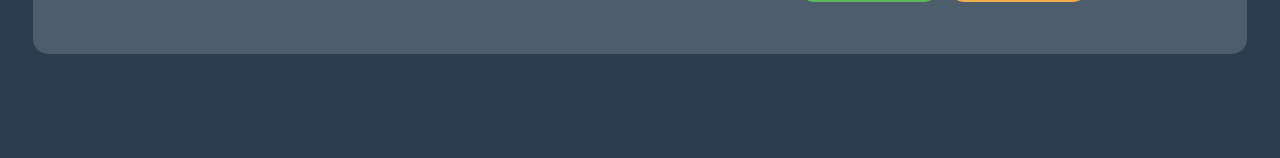
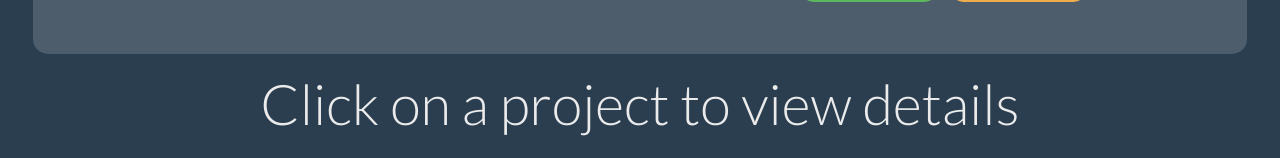
Before and after one commit to jdmarty/MyReactPortfolio, a React (Create React App) app: page /portfolio in a window 1280 px wide. Shown: the part 1725-1883 px from the top of the page. Before the commit the page ends 1779 px from the top, so only its background shows below. Built offline with nearby package versions, Linux system fonts and the light colour scheme.

Commit message:
added projects row

```diff
--- /dev/null
+++ b/src/components/ProjectsRow/index.js
@@ -0,0 +1,15 @@
+import React from "react";
+import "./style.css"
+
+const ProjectsRow = () => {
+
+  return (
+    <section class="row my-3" id="projects-card-row">
+      <h1 class="col-12 text-center display-4">
+        Click on a project to view details
+      </h1>
+    </section>
+  );
+};
+
+export default ProjectsRow;
--- /dev/null
+++ b/src/components/ProjectsRow/style.css
@@ -0,0 +1,10 @@
+/* Project Card */
+.project-card {
+  padding: 15px;
+}
+
+/* Project Card Image */
+.project-card-img {
+  width: 100%;
+  height: auto;
+}
--- a/src/pages/Portoflio/index.js
+++ b/src/pages/Portoflio/index.js
@@ -1,18 +1,19 @@
 import React, { useState } from "react";
 // Components
 import Featured from "../../components/Featured";
+import ProjectsRow from "../../components/ProjectsRow"
 // thumbnails
 import codeQuiz from "./images/codeQuiz.PNG";
 import dreamTeam from "./images/dreamTeam.PNG";
 import jammming from "./images/jammming_codecademy.png";
 import nutriSpot from "./images/nutriSpot.PNG";
 // projects data
-import Projects from "./projects";
+import projects from "./projects";
 
 const Portfolio = () => {
   const images = { codeQuiz, dreamTeam, jammming, nutriSpot}
   const [featuredImage, setFeaturedImage] = useState(images.dreamTeam)
-  const [featured, setFeatured] = useState(Projects.dreamTeam);
+  const [featured, setFeatured] = useState(projects.dreamTeam);
 
 
   return (
@@ -27,6 +28,7 @@ const Portfolio = () => {
         deployedLink={featured.deployedLink}
         repoLink={featured.repoLink}
       />
+      <ProjectsRow projects={projects}/>
     </main>
   );
 };
```
